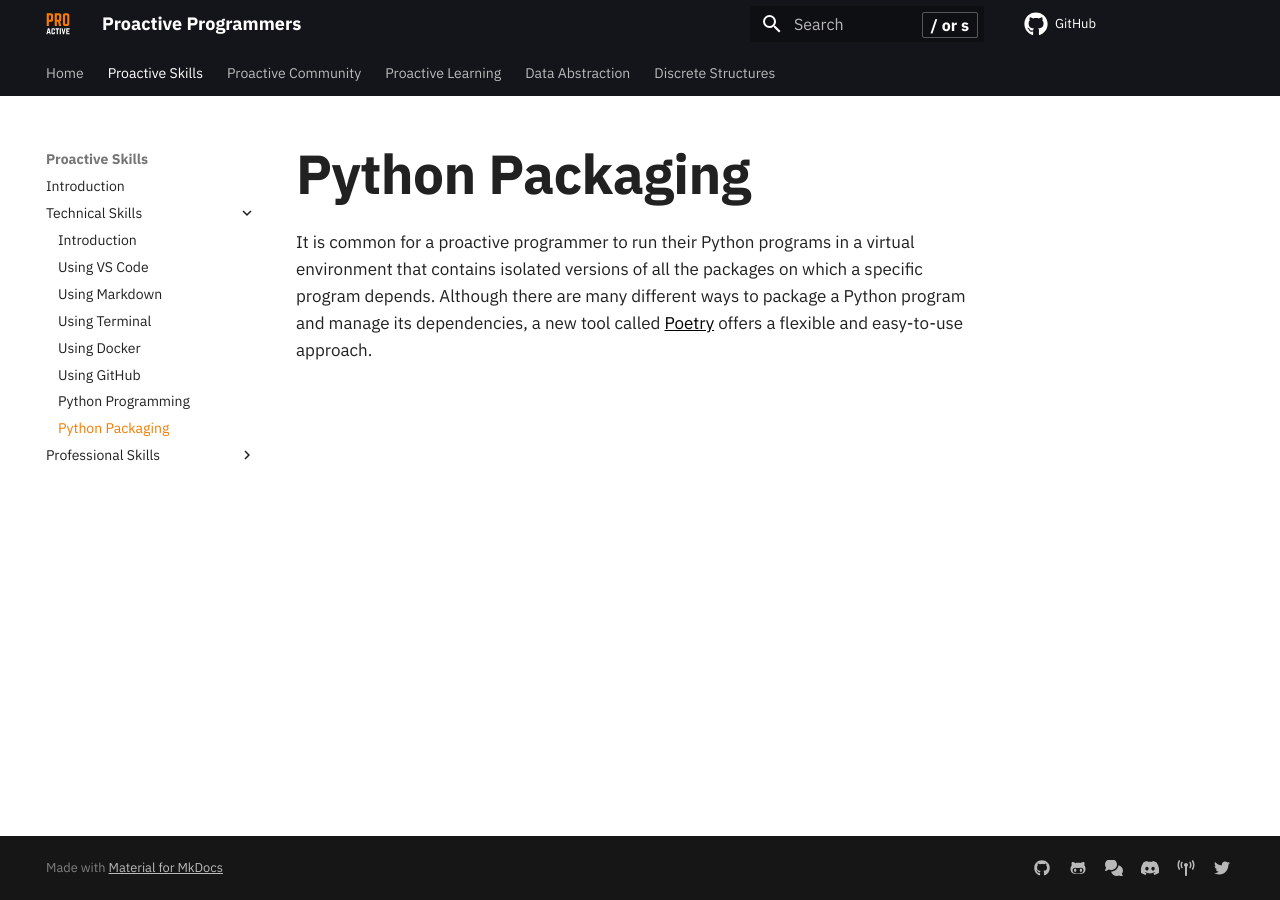
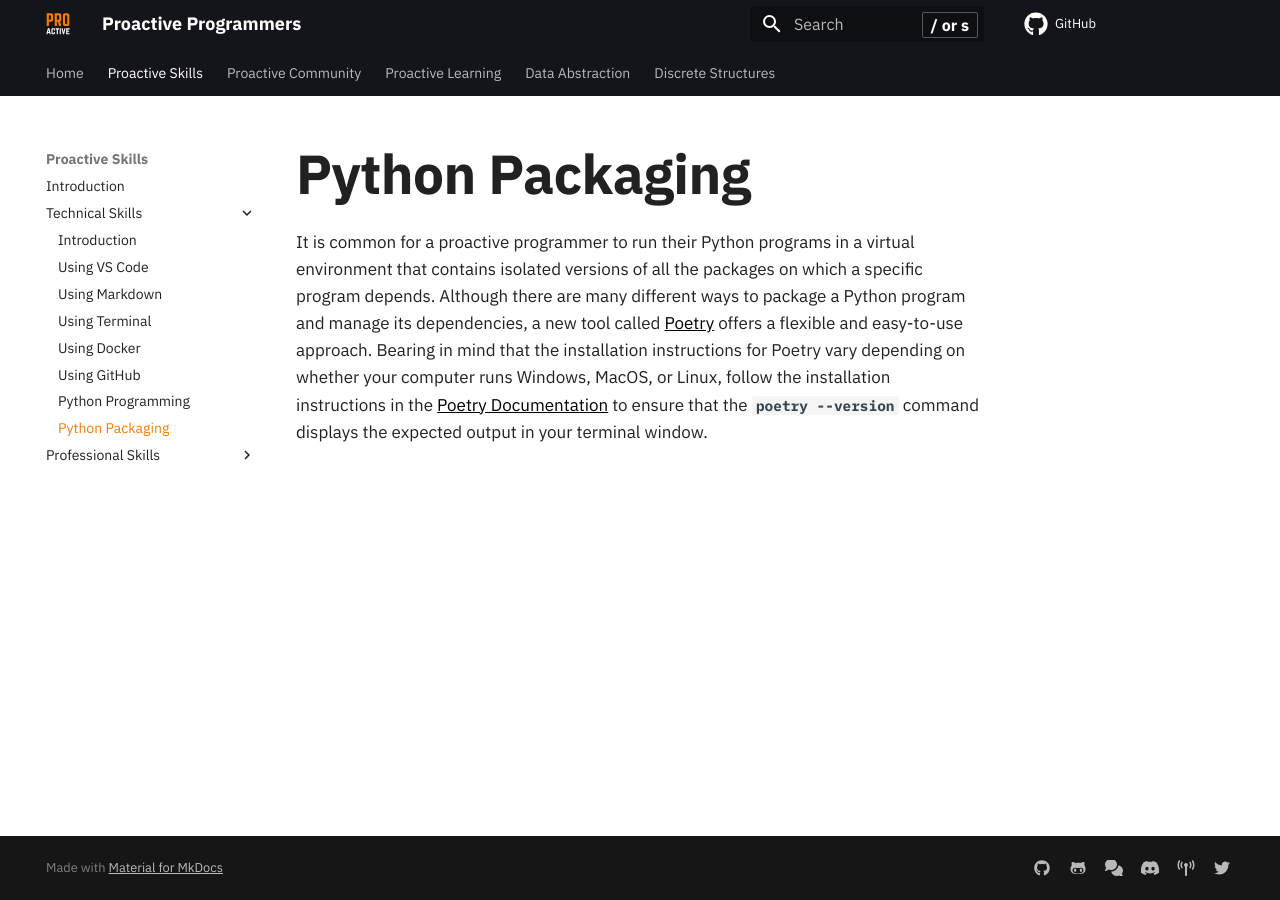
Before and after one commit to ProactiveProgrammers/www.proactiveprogrammers.com, an MkDocs documentation site: the page built from docs/proactive-skills/technical-skills/python-packages.md, in a window 1280 px wide. Built offline with MkDocs 1.6.1 and Material for MkDocs 9.7.7, drawn with Linux system fonts in a browser that asks for light colours; comment, search, counter and statistics services are not loaded.

Commit message:
feat: Add more docs on checking Poetry version in python-packages.

```diff
--- a/docs/proactive-skills/technical-skills/python-packages.md
+++ b/docs/proactive-skills/technical-skills/python-packages.md
@@ -5,3 +5,8 @@ virtual environment that contains isolated versions of all the packages on which
 a specific program depends. Although there are many different ways to package a
 Python program and manage its dependencies, a new tool called
 [Poetry](https://python-poetry.org/) offers a flexible and easy-to-use approach.
+Bearing in mind that the installation instructions for Poetry vary depending on
+whether your computer runs Windows, MacOS, or Linux, follow the installation
+instructions in the [Poetry Documentation](https://python-poetry.org/docs/) to
+ensure that the `poetry --version` command displays the expected output in your
+terminal window.
```
